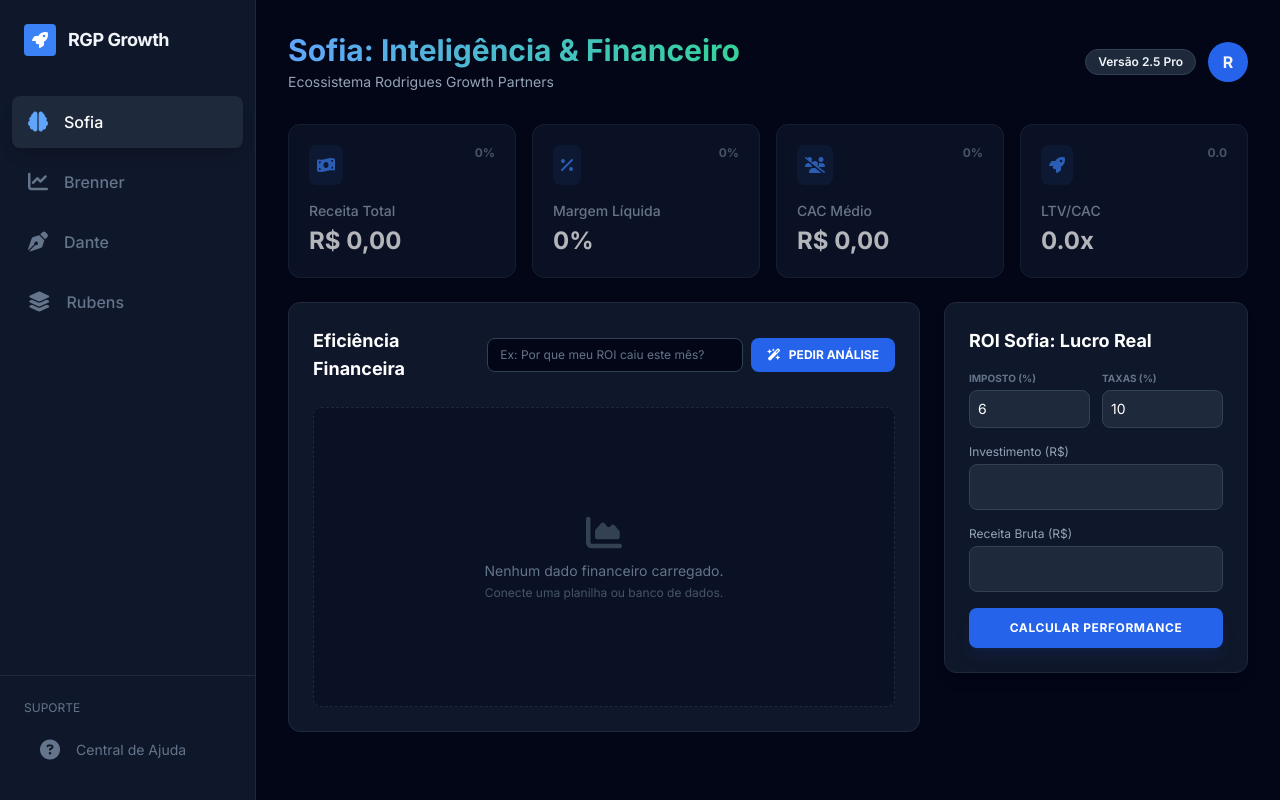
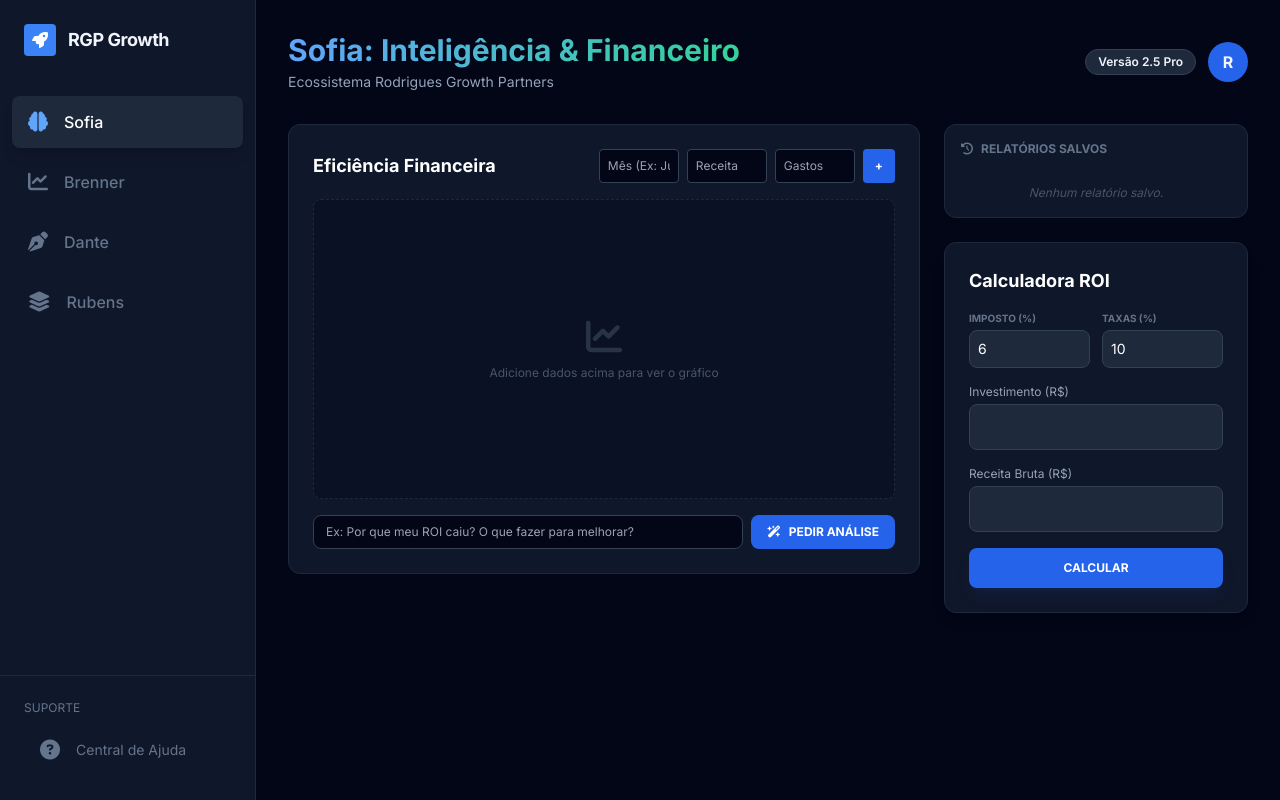
Before and after one commit to tr013432-design/RGP, a React (Vite) app: page / in a window 1280 px wide. Built offline with nearby package versions, Linux system fonts and the light colour scheme.

Commit message:
Update SofiaModule.tsx

```diff
--- a/components/SofiaModule.tsx
+++ b/components/SofiaModule.tsx
@@ -1,22 +1,44 @@
-import React, { useState } from 'react';
-import { LineChart, Line, XAxis, YAxis, CartesianGrid, Tooltip, ResponsiveContainer, AreaChart, Area, ReferenceLine } from 'recharts';
+import React, { useState, useEffect } from 'react';
+import { AreaChart, Area, XAxis, YAxis, CartesianGrid, Tooltip, ResponsiveContainer, ReferenceLine } from 'recharts';
 import { analyzeFinanceData } from '../services/aiService';
 import ReactMarkdown from 'react-markdown';
 import remarkGfm from 'remark-gfm';
 
-// Interface para definir o formato dos dados reais futuramente
+// 1. Interfaces para Salvamento
 interface FinanceData {
   name: string;
   revenue: number;
   spend: number;
 }
 
+interface SavedInsight {
+  id: string;
+  title: string;
+  content: string;
+  date: string;
+}
+
 const SofiaModule: React.FC = () => {
-  // --- ESTADOS DO SISTEMA ---
-  // Aqui removemos o 'const data' fixo e criamos um estado.
-  // Futuramente, você preencherá isso via API (useEffect).
-  const [chartData, setChartData] = useState<FinanceData[]>([]);
+  // --- ESTADOS COM LOCAL STORAGE ---
 
+  // A. Dados do Gráfico
+  const [chartData, setChartData] = useState<FinanceData[]>(() => {
+    const saved = localStorage.getItem('rgp_sofia_data');
+    return saved ? JSON.parse(saved) : []; // Começa vazio ou carrega salvo
+  });
+
+  // B. Relatórios Salvos
+  const [savedInsights, setSavedInsights] = useState<SavedInsight[]>(() => {
+    const saved = localStorage.getItem('rgp_sofia_reports');
+    return saved ? JSON.parse(saved) : [];
+  });
+
+  // Salvamento Automático
+  useEffect(() => { localStorage.setItem('rgp_sofia_data', JSON.stringify(chartData)); }, [chartData]);
+  useEffect(() => { localStorage.setItem('rgp_sofia_reports', JSON.stringify(savedInsights)); }, [savedInsights]);
+
+  // Estados de Input (Gráfico e Calculadora)
+  const [newData, setNewData] = useState({ month: '', rev: '', spend: '' });
   const [cost, setCost] = useState('');
   const [revenue, setRevenue] = useState('');
   const [taxRate, setTaxRate] = useState('6');
@@ -26,104 +48,85 @@ const SofiaModule: React.FC = () => {
   // Estados da IA
   const [insights, setInsights] = useState('');
   const [isLoading, setIsLoading] = useState(false);
-  const [customQuestion, setCustomQuestion] = useState(''); // Nova caixa de texto
+  const [customQuestion, setCustomQuestion] = useState('');
 
   const FIXED_COSTS = 15000;
 
-  // Função para limpar e formatar a fala da Sofia em Cards
-  const formatSofiaInsight = (rawText: string) => {
-    let cleaned = rawText.replace(/(Olá|Sou Sofia|Meu nome é sofia|analista financeira sênior|Analisei os dados fornecidos).*?(\.|\n)/gi, '');
-    return cleaned.split(/###|##/).filter(s => s.trim().length > 10);
+  // Função: Adicionar Mês ao Gráfico
+  const handleAddDataPoint = () => {
+    if (!newData.month || !newData.rev || !newData.spend) return;
+    const newPoint: FinanceData = {
+        name: newData.month,
+        revenue: Number(newData.rev),
+        spend: Number(newData.spend)
+    };
+    setChartData([...chartData, newPoint]);
+    setNewData({ month: '', rev: '', spend: '' });
   };
 
-  const calculateAdvancedROI = () => {
-    const c = parseFloat(cost);
-    const r = parseFloat(revenue);
-    const t = parseFloat(taxRate) / 100;
-    const p = parseFloat(platformFee) / 100;
-
-    if (c && r) {
-      const taxes = r * t;
-      const fees = r * p;
-      const netProfit = r - c - taxes - fees;
-      const roi = (netProfit / c) * 100;
-      const roas = r / c;
-      setRoiData({ roi, netProfit, roas });
-    }
+  // Função: Limpar Gráfico
+  const handleClearData = () => {
+    if(window.confirm("Apagar todo o histórico financeiro?")) setChartData([]);
   };
 
   const getAIInsights = async () => {
     setIsLoading(true);
     try {
-      // Prepara o contexto: Dados Atuais + Pergunta do Usuário
-      const dataContext = chartData.length > 0 ? JSON.stringify(chartData) : "Sem dados históricos carregados no gráfico no momento.";
-      const finalPrompt = `
-        ${customQuestion ? `PERGUNTA ESPECÍFICA DO USUÁRIO: "${customQuestion}"` : ''}
-
-        DADOS FINANCEIROS DISPONÍVEIS:
-        ${dataContext}
-      `;
-
+      const dataContext = chartData.length > 0 ? JSON.stringify(chartData) : "Sem dados históricos.";
+      const finalPrompt = `${customQuestion ? `PERGUNTA: "${customQuestion}"` : ''}\n\nDADOS:\n${dataContext}`;
       const result = await analyzeFinanceData(finalPrompt);
       setInsights(result || '');
     } catch (error) {
-      setInsights('Erro ao processar análise inteligente.');
+      setInsights('Erro ao processar análise.');
     } finally {
       setIsLoading(false);
     }
   };
 
+  // Funções de Biblioteca (Salvar/Excluir Insight)
+  const handleSaveInsight = () => {
+    if (!insights) return;
+    const title = window.prompt("Nome do Relatório:", "Análise Financeira " + new Date().toLocaleDateString());
+    if (!title) return;
+    setSavedInsights([{ id: Date.now().toString(), title, content: insights, date: new Date().toLocaleDateString() }, ...savedInsights]);
+    alert("Relatório salvo!");
+  };
+
+  const handleDeleteInsight = (id: string) => {
+      if(window.confirm("Apagar relatório?")) setSavedInsights(savedInsights.filter(i => i.id !== id));
+  };
+
+  const calculateAdvancedROI = () => {
+    const c = parseFloat(cost); const r = parseFloat(revenue);
+    const t = parseFloat(taxRate) / 100; const p = parseFloat(platformFee) / 100;
+    if (c && r) {
+      const netProfit = r - c - (r*t) - (r*p);
+      setRoiData({ roi: (netProfit / c) * 100, netProfit, roas: r / c });
+    }
+  };
+
   return (
     <div className="space-y-6 animate-in fade-in duration-500">
-      {/* KPI Cards (Placeholder - Conectar com dados reais depois) */}
-      <div className="grid grid-cols-1 md:grid-cols-4 gap-4">
-        {[
-          { label: 'Receita Total', value: 'R$ 0,00', change: '0%', icon: 'fa-money-bill-wave' },
-          { label: 'Margem Líquida', value: '0%', change: '0%', icon: 'fa-percentage' },
-          { label: 'CAC Médio', value: 'R$ 0,00', change: '0%', icon: 'fa-users-slash' },
-          { label: 'LTV/CAC', value: '0.0x', change: '0.0', icon: 'fa-rocket' },
-        ].map((kpi, i) => (
-          <div key={i} className="bg-slate-900 p-5 rounded-xl border border-slate-800 shadow-sm opacity-70">
-            <div className="flex justify-between items-start mb-4">
-              <div className="p-2 bg-blue-500/10 rounded-lg">
-                <i className={`fas ${kpi.icon} text-blue-500`}></i>
-              </div>
-              <span className="text-xs font-bold text-slate-500">{kpi.change}</span>
-            </div>
-            <h3 className="text-slate-400 text-sm font-medium">{kpi.label}</h3>
-            <p className="text-2xl font-bold mt-1 text-white">{kpi.value}</p>
-          </div>
-        ))}
-      </div>
+      <div className="grid grid-cols-1 lg:grid-cols-3 gap-6">
 
-      <div className="grid grid-cols-1 lg:grid-cols-3 gap-6">
+        {/* COLUNA PRINCIPAL: GRÁFICO + IA */}
         <div className="lg:col-span-2 space-y-6">
-          {/* Chart Section */}
+
+          {/* SEÇÃO DO GRÁFICO + INPUT DE DADOS */}
           <div className="bg-slate-900 p-6 rounded-xl border border-slate-800">
-            <div className="flex flex-col md:flex-row justify-between items-end md:items-center mb-6 gap-4">
-              <h3 className="font-bold text-lg text-white mb-2 md:mb-0">Eficiência Financeira</h3>
-
-              {/* --- NOVA ÁREA DE PERGUNTA + BOTÃO --- */}
-              <div className="flex w-full md:w-auto gap-2">
-                <input
-                  type="text"
-                  value={customQuestion}
-                  onChange={(e) => setCustomQuestion(e.target.value)}
-                  placeholder="Ex: Por que meu ROI caiu este mês?"
-                  className="flex-1 md:w-64 bg-slate-950 border border-slate-700 rounded-lg px-3 py-2 text-xs text-white placeholder-slate-500 focus:border-blue-500 outline-none transition-all"
-                />
-                <button
-                  onClick={getAIInsights}
-                  disabled={isLoading}
-                  className="text-xs bg-blue-600 hover:bg-blue-700 px-4 py-2 rounded-lg font-bold transition-all flex items-center gap-2 text-white whitespace-nowrap"
-                >
-                  <i className={`fas ${isLoading ? 'fa-spinner fa-spin' : 'fa-wand-magic-sparkles'}`}></i>
-                  {isLoading ? 'ANALISANDO...' : 'PEDIR ANÁLISE'}
-                </button>
+            <div className="flex justify-between items-center mb-4">
+              <h3 className="font-bold text-lg text-white">Eficiência Financeira</h3>
+              <div className="flex gap-2">
+                 {/* Inputs Rápidos para preencher o gráfico */}
+                 <input placeholder="Mês (Ex: Jul)" className="w-20 bg-slate-950 border border-slate-700 rounded p-2 text-xs text-white" value={newData.month} onChange={e => setNewData({...newData, month: e.target.value})} />
+                 <input type="number" placeholder="Receita" className="w-20 bg-slate-950 border border-slate-700 rounded p-2 text-xs text-white" value={newData.rev} onChange={e => setNewData({...newData, rev: e.target.value})} />
+                 <input type="number" placeholder="Gastos" className="w-20 bg-slate-950 border border-slate-700 rounded p-2 text-xs text-white" value={newData.spend} onChange={e => setNewData({...newData, spend: e.target.value})} />
+                 <button onClick={handleAddDataPoint} className="bg-blue-600 hover:bg-blue-500 text-white px-3 rounded text-xs font-bold">+</button>
+                 {chartData.length > 0 && <button onClick={handleClearData} className="text-red-500 px-2 text-xs"><i className="fas fa-trash"></i></button>}
               </div>
             </div>
 
-            <div className="h-[300px] flex items-center justify-center bg-slate-950/30 rounded-lg border border-slate-800 border-dashed">
+            <div className="h-[300px] bg-slate-950/30 rounded-lg border border-slate-800 border-dashed relative">
               {chartData.length > 0 ? (
                 <ResponsiveContainer width="100%" height="100%">
                   <AreaChart data={chartData}>
@@ -137,86 +140,116 @@ const SofiaModule: React.FC = () => {
                     <XAxis dataKey="name" stroke="#64748b" fontSize={12} tickLine={false} axisLine={false} />
                     <YAxis stroke="#64748b" fontSize={12} tickLine={false} axisLine={false} />
                     <Tooltip contentStyle={{ backgroundColor: '#0f172a', border: '1px solid #1e293b', borderRadius: '12px' }} />
-                    <ReferenceLine y={FIXED_COSTS} label={{ position: 'right', value: 'Break-even', fill: '#64748b', fontSize: 10 }} stroke="#64748b" strokeDasharray="3 3" />
                     <Area type="monotone" dataKey="revenue" stroke="#3b82f6" fillOpacity={1} fill="url(#colorRev)" strokeWidth={3} />
                     <Area type="monotone" dataKey="spend" stroke="#f43f5e" fill="transparent" strokeWidth={2} strokeDasharray="5 5" />
                   </AreaChart>
                 </ResponsiveContainer>
               ) : (
-                <div className="text-center">
-                  <i className="fas fa-chart-area text-4xl text-slate-700 mb-2"></i>
-                  <p className="text-slate-500 text-sm">Nenhum dado financeiro carregado.</p>
-                  <p className="text-slate-600 text-xs mt-1">Conecte uma planilha ou banco de dados.</p>
+                <div className="absolute inset-0 flex flex-col items-center justify-center text-slate-600">
+                  <i className="fas fa-chart-line text-4xl mb-2 opacity-50"></i>
+                  <p className="text-xs">Adicione dados acima para ver o gráfico</p>
                 </div>
+              )}
+            </div>
+
+            {/* AREA DE PERGUNTA IA */}
+            <div className="mt-4 flex gap-2">
+                <input
+                  type="text"
+                  value={customQuestion}
+                  onChange={(e) => setCustomQuestion(e.target.value)}
+                  placeholder="Ex: Por que meu ROI caiu? O que fazer para melhorar?"
+                  className="flex-1 bg-slate-950 border border-slate-700 rounded-lg px-3 py-2 text-xs text-white focus:border-blue-500 outline-none"
+                />
+                <button
+                  onClick={getAIInsights}
+                  disabled={isLoading}
+                  className="text-xs bg-blue-600 hover:bg-blue-700 px-4 py-2 rounded-lg font-bold transition-all flex items-center gap-2 text-white whitespace-nowrap"
+                >
+                  <i className={`fas ${isLoading ? 'fa-spinner fa-spin' : 'fa-wand-magic-sparkles'}`}></i>
+                  {isLoading ? 'ANALISANDO...' : 'PEDIR ANÁLISE'}
+                </button>
+            </div>
+          </div>
+
+          {/* INSIGHTS RESULTADO */}
+          {insights && (
+            <div className="bg-blue-900/10 border border-blue-500/20 p-5 rounded-xl relative group hover:border-blue-500/40 transition-all">
+               <div className="flex justify-between mb-2">
+                   <div className="text-xs text-blue-400 font-bold uppercase"><i className="fas fa-bolt mr-1"></i> Análise Sofia</div>
+                   <button onClick={handleSaveInsight} className="text-xs text-slate-400 hover:text-white"><i className="fas fa-save mr-1"></i> Salvar</button>
+               </div>
+               <div className="text-slate-300 text-sm leading-relaxed">
+                  <ReactMarkdown
+                    remarkPlugins={[remarkGfm]}
+                    components={{
+                      strong: ({node, ...props}) => <strong className="font-bold text-emerald-400" {...props} />,
+                      ul: ({node, ...props}) => <ul className="list-disc pl-4 space-y-1 my-2" {...props} />,
+                    }}
+                  >
+                    {insights}
+                  </ReactMarkdown>
+               </div>
+            </div>
+          )}
+        </div>
+
+        {/* COLUNA LATERAL: CALCULADORA + HISTÓRICO */}
+        <div className="space-y-6">
+            {/* HISTÓRICO DE RELATÓRIOS (NOVO) */}
+            <div className="bg-slate-900 p-4 rounded-xl border border-slate-800 flex flex-col max-h-[300px]">
+                <h4 className="text-xs font-bold uppercase text-slate-500 mb-3 flex items-center gap-2">
+                    <i className="fas fa-history"></i> Relatórios Salvos
+                </h4>
+                <div className="flex-1 overflow-y-auto space-y-2 custom-scrollbar">
+                    {savedInsights.length === 0 ? (
+                        <p className="text-xs text-slate-600 italic text-center mt-4">Nenhum relatório salvo.</p>
+                    ) : (
+                        savedInsights.map((item) => (
+                            <div key={item.id} className="group p-3 rounded-lg bg-slate-950/50 border border-slate-800 hover:border-blue-500/30 transition-all flex justify-between">
+                                <div onClick={() => setInsights(item.content)} className="cursor-pointer flex-1">
+                                    <p className="text-xs font-bold text-slate-300 group-hover:text-blue-400 truncate">{item.title}</p>
+                                    <span className="text-[10px] text-slate-600">{item.date}</span>
+                                </div>
+                                <button onClick={() => handleDeleteInsight(item.id)} className="text-slate-600 hover:text-red-500 ml-2">
+                                    <i className="fas fa-trash-alt text-xs"></i>
+                                </button>
+                            </div>
+                        ))
                     )}
                 </div>
             </div>
 
-          {/* VISUALIZAÇÃO DE INSIGHTS */}
-          {insights && (
-            <div className="grid grid-cols-1 gap-4 animate-in slide-in-from-top-4 duration-500">
-              {formatSofiaInsight(insights).map((section, idx) => (
-                <div key={idx} className="bg-blue-900/10 border border-blue-500/20 p-5 rounded-xl relative group hover:border-blue-500/40 transition-all w-full overflow-hidden">
-                  <div className="flex gap-3 w-full">
-                    <div className="mt-1 flex-shrink-0">
-                      <i className="fas fa-bolt-lightning text-blue-400 text-xs"></i>
-                    </div>
-                    <div className="text-slate-300 text-sm leading-relaxed w-full min-w-0">
-                      <ReactMarkdown
-                        remarkPlugins={[remarkGfm]}
-                        components={{
-                          table: ({node, ...props}) => (
-                            <div className="overflow-x-auto my-4 border border-slate-700 rounded-lg shadow-sm">
-                              <table className="min-w-full divide-y divide-slate-700 text-left" {...props} />
-                            </div>
-                          ),
-                          thead: ({node, ...props}) => <thead className="bg-slate-800 text-slate-200" {...props} />,
-                          th: ({node, ...props}) => <th className="px-3 py-2 text-xs font-bold uppercase tracking-wider text-blue-200" {...props} />,
-                          td: ({node, ...props}) => <td className="px-3 py-2 text-xs text-slate-400 whitespace-nowrap border-t border-slate-700/50" {...props} />,
-                          ul: ({node, ...props}) => <ul className="list-disc pl-4 space-y-1 my-2" {...props} />,
-                          strong: ({node, ...props}) => <strong className="font-bold text-emerald-400" {...props} />
-                        }}
-                      >
-                        {section.trim()}
-                      </ReactMarkdown>
-                    </div>
-                  </div>
-                </div>
-              ))}
-            </div>
-          )}
-        </div>
-
-        {/* ROI Calculator */}
-        <div className="bg-slate-900 p-6 rounded-xl border border-slate-800 flex flex-col shadow-lg h-fit">
-          <h3 className="font-bold text-lg mb-4 text-white">ROI Sofia: Lucro Real</h3>
+            {/* CALCULADORA ROI */}
+            <div className="bg-slate-900 p-6 rounded-xl border border-slate-800 flex flex-col shadow-lg">
+            <h3 className="font-bold text-lg mb-4 text-white">Calculadora ROI</h3>
             <div className="space-y-4">
                 <div className="grid grid-cols-2 gap-3">
                 <div>
                     <label className="block text-[10px] font-bold text-slate-500 uppercase mb-1">Imposto (%)</label>
-                <input type="number" value={taxRate} onChange={(e) => setTaxRate(e.target.value)} className="w-full bg-slate-800 border border-slate-700 rounded-lg p-2 text-sm text-white outline-none focus:border-blue-500" />
+                    <input type="number" value={taxRate} onChange={(e) => setTaxRate(e.target.value)} className="w-full bg-slate-800 border border-slate-700 rounded-lg p-2 text-sm text-white" />
                 </div>
                 <div>
                     <label className="block text-[10px] font-bold text-slate-500 uppercase mb-1">Taxas (%)</label>
-                <input type="number" value={platformFee} onChange={(e) => setPlatformFee(e.target.value)} className="w-full bg-slate-800 border border-slate-700 rounded-lg p-2 text-sm text-white outline-none focus:border-blue-500" />
+                    <input type="number" value={platformFee} onChange={(e) => setPlatformFee(e.target.value)} className="w-full bg-slate-800 border border-slate-700 rounded-lg p-2 text-sm text-white" />
                 </div>
                 </div>
                 <div>
                 <label className="block text-xs text-slate-400 mb-1">Investimento (R$)</label>
-              <input type="number" value={cost} onChange={(e) => setCost(e.target.value)} className="w-full bg-slate-800 border border-slate-700 rounded-lg p-3 text-sm text-white outline-none focus:ring-1 focus:ring-blue-500" />
+                <input type="number" value={cost} onChange={(e) => setCost(e.target.value)} className="w-full bg-slate-800 border border-slate-700 rounded-lg p-3 text-sm text-white" />
                 </div>
                 <div>
                 <label className="block text-xs text-slate-400 mb-1">Receita Bruta (R$)</label>
-              <input type="number" value={revenue} onChange={(e) => setRevenue(e.target.value)} className="w-full bg-slate-800 border border-slate-700 rounded-lg p-3 text-sm text-white outline-none focus:ring-1 focus:ring-blue-500" />
+                <input type="number" value={revenue} onChange={(e) => setRevenue(e.target.value)} className="w-full bg-slate-800 border border-slate-700 rounded-lg p-3 text-sm text-white" />
                 </div>
-            <button onClick={calculateAdvancedROI} className="w-full py-3 bg-blue-600 hover:bg-blue-500 text-white rounded-lg font-bold transition-all uppercase tracking-wider text-xs shadow-lg shadow-blue-900/20">
-              Calcular Performance
+                <button onClick={calculateAdvancedROI} className="w-full py-3 bg-blue-600 hover:bg-blue-500 text-white rounded-lg font-bold text-xs shadow-lg shadow-blue-900/20">
+                CALCULAR
                 </button>
 
                 {roiData && (
-              <div className="mt-4 p-4 bg-slate-950 rounded-xl border border-slate-800 animate-in slide-in-from-bottom-2">
+                <div className="mt-4 p-4 bg-slate-950 rounded-xl border border-slate-800">
                     <div className="text-center mb-3">
-                  <div className="text-[10px] text-slate-500 uppercase font-bold tracking-widest">Lucro Líquido Real</div>
+                    <div className="text-[10px] text-slate-500 uppercase font-bold tracking-widest">Lucro Líquido</div>
                     <div className="text-2xl font-black text-emerald-400">R$ {roiData.netProfit.toLocaleString('pt-BR')}</div>
                     </div>
                     <div className="flex justify-between border-t border-slate-800 pt-3 text-center">
@@ -235,6 +268,7 @@ const SofiaModule: React.FC = () => {
             </div>
         </div>
       </div>
+    </div>
   );
 };
 
```
Lines whose indentation alone changed are shown as unchanged.
